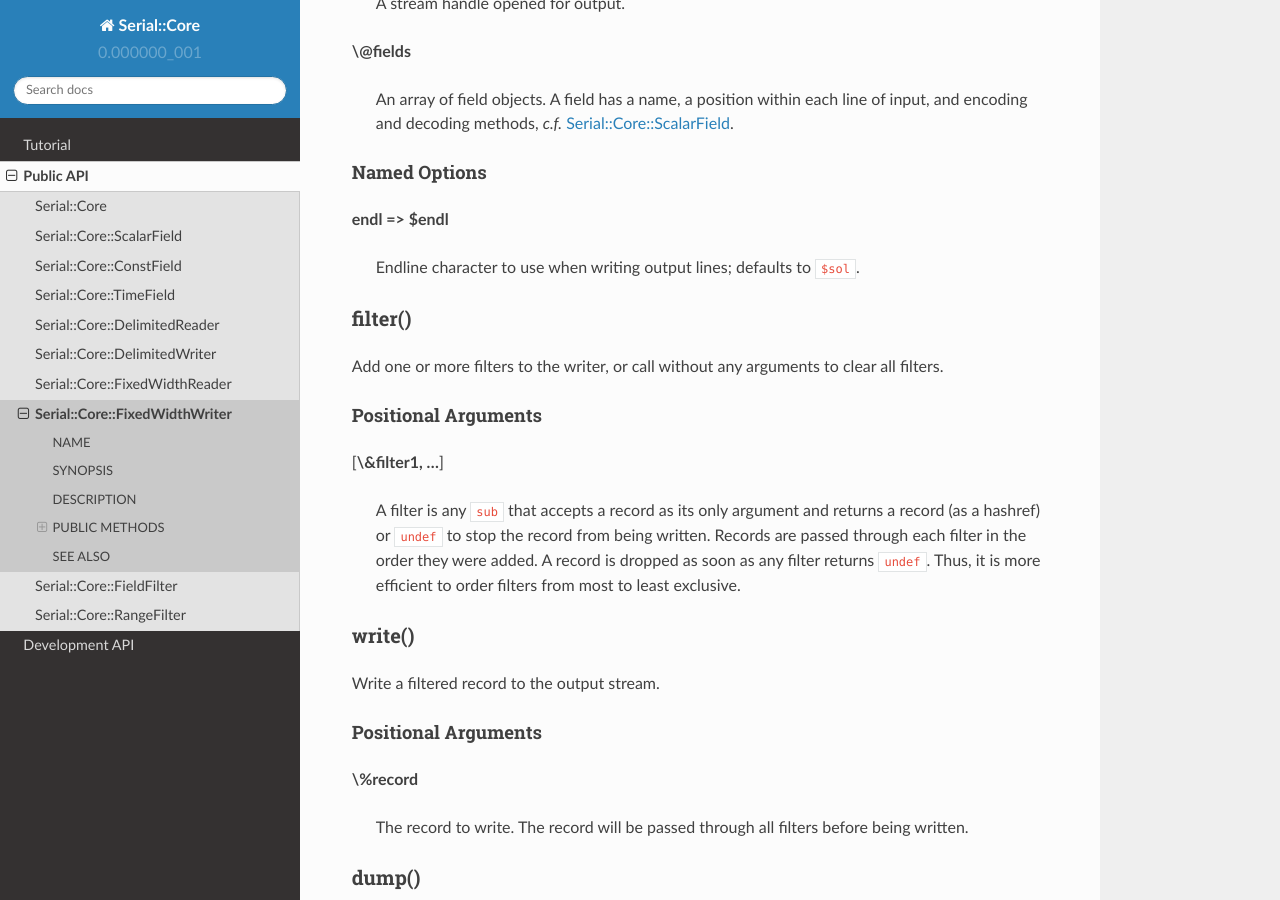
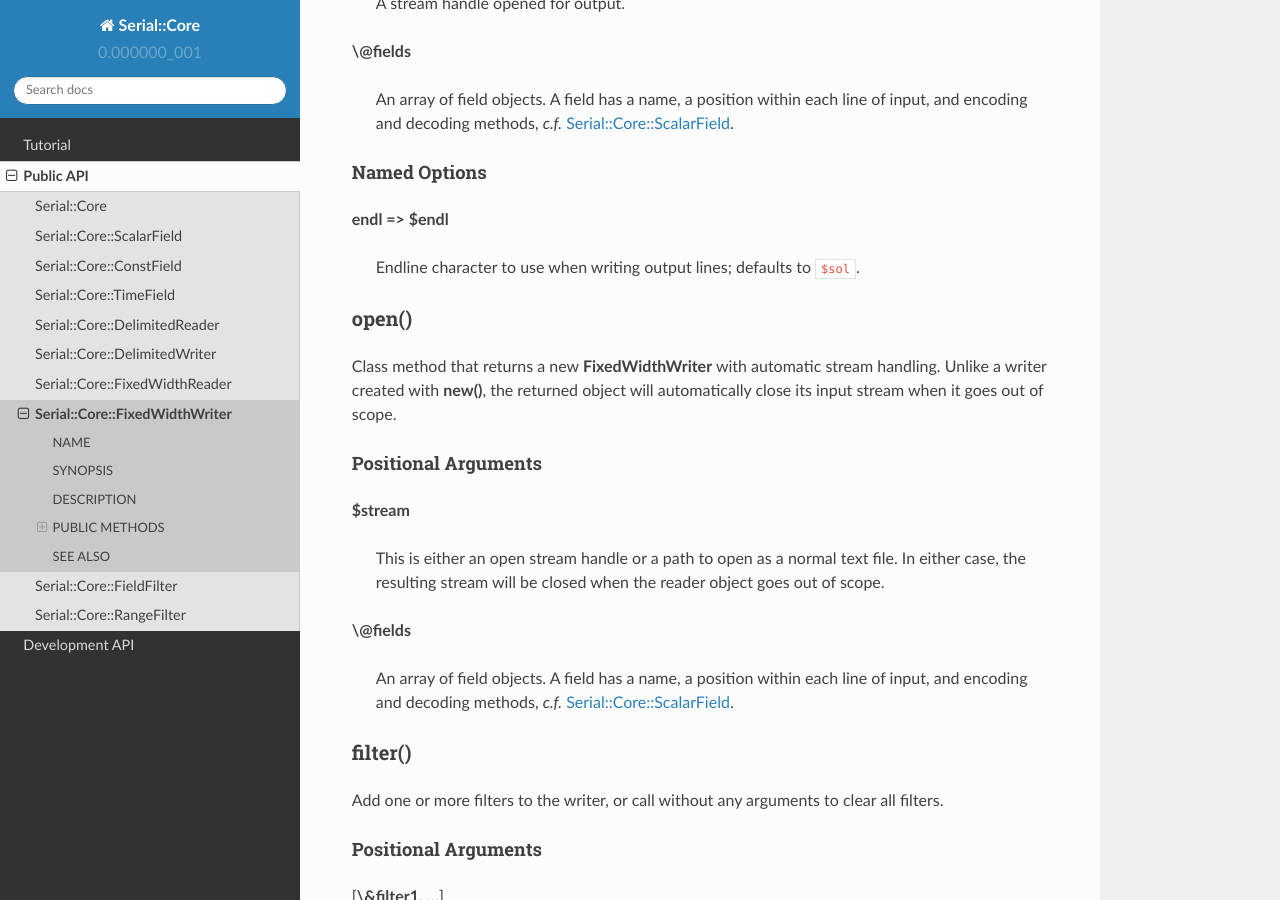
Before and after one commit to mdklatt/serial-perl, a Sphinx documentation site: the page built from doc/FixedWidthWriter.rst, in a window 1280 px wide and 900 px high, scrolled down 1022 px. Built offline with Sphinx 7.4.7 and the Read the Docs theme 2.0.0, drawn with Linux system fonts in a browser that asks for light colours.

Commit message:
added open() class method for writers

```diff
--- a/doc/FixedWidthWriter.rst
+++ b/doc/FixedWidthWriter.rst
@@ -23,7 +23,7 @@ SYNOPSIS
 
      use Serial::Core;
 
-     my $writer = Serial::Core::FixedWidthWriter->new($stream, \@fields);
+     my $writer = Serial::Core::FixedWidthWriter->open($path, \@fields);
 
      $writer->filter(sub {
          my ($record) = @_;
@@ -87,6 +87,36 @@ Named Options
 \ **endl => $endl**\
 
  Endline character to use when writing output lines; defaults to \ ``$sol``\ .
+
+
+
+
+
+\ **open()**\
+==============
+
+
+Class method that returns a new \ **FixedWidthWriter**\  with automatic stream
+handling. Unlike a writer created with \ **new()**\ , the returned object will
+automatically close its input stream when it goes out of scope.
+
+Positional Arguments
+--------------------
+
+
+
+\ **$stream**\
+
+ This is either an open stream handle or a path to open as a normal text file.
+ In either case, the resulting stream will be closed when the reader object goes
+ out of scope.
+
+
+
+\ **\\@fields**\
+
+ An array of field objects. A field has a name, a position within each line of
+ input, and encoding and decoding methods, \ *c.f.*\  `Serial::Core::ScalarField <http://search.cpan.org/search?query=Serial%3a%3aCore%3a%3aScalarField&mode=module>`_.
 
 
 
```
Also changed, not shown: doc/DelimitedWriter.rst (+31 -1 lines), 6 other files.
